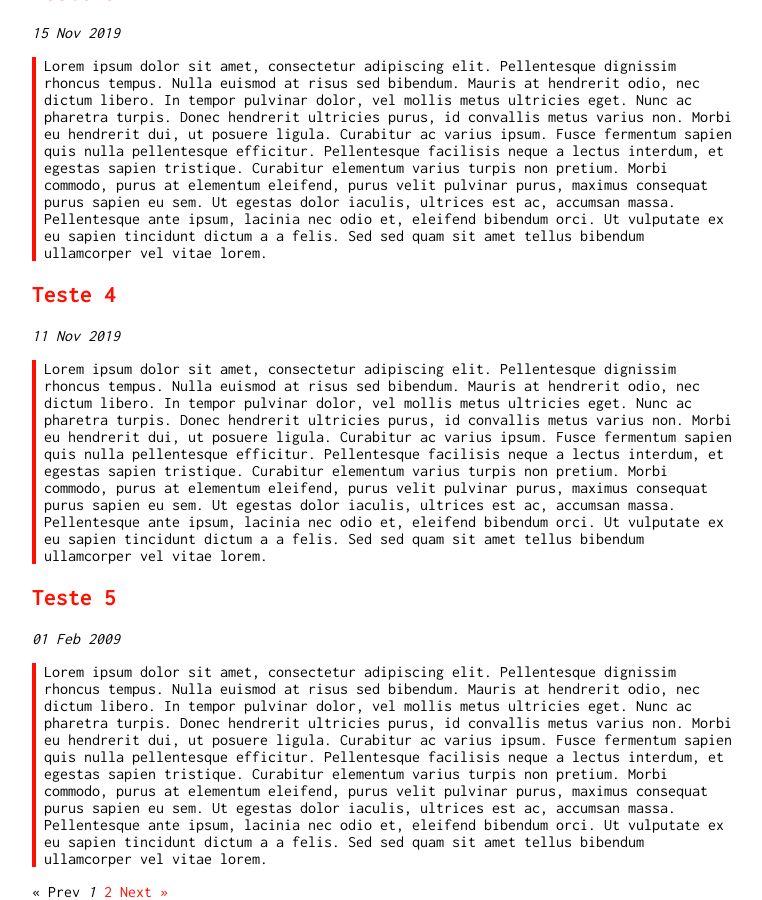
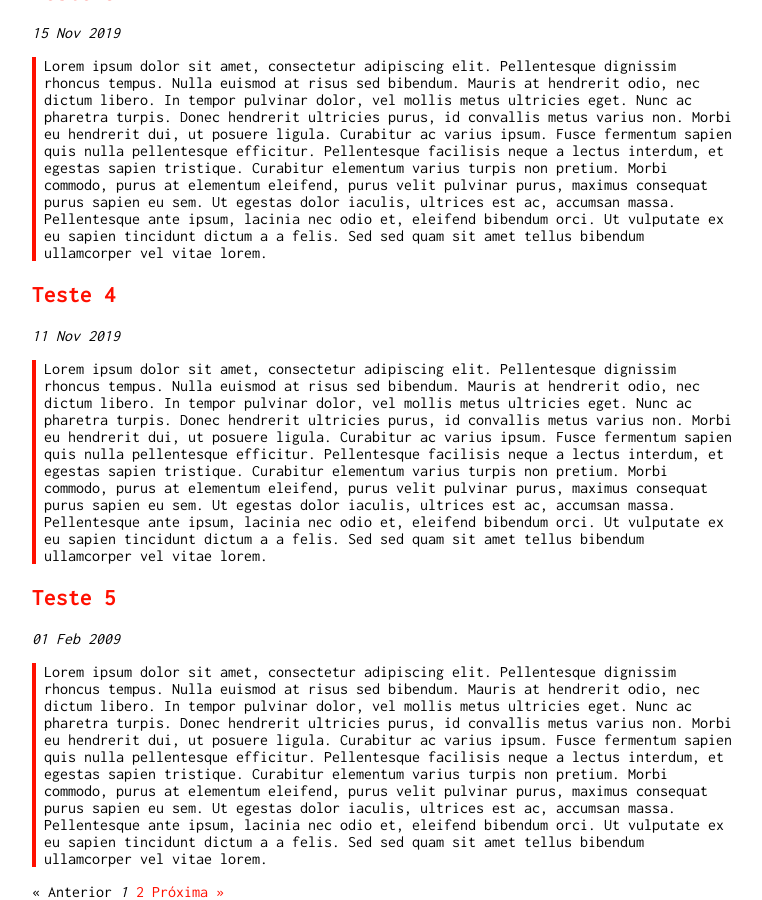
Before and after one commit to joaovvcarneiro/joaovvcarneiro.github.io, a Jekyll site: the page built from blog/index.html, in a window 1280 px wide and 900 px high, scrolled down 813 px. Shown: the whole window, without its empty margins (258-1020 px from the left). Built offline with Jekyll 4.4.1, drawn with Linux system fonts in a browser that asks for light colours; the list of posts is cut into pages by our own code.

Commit message:
Update index.html

```diff
--- a/blog/index.html
+++ b/blog/index.html
@@ -21,9 +21,9 @@
     {% if paginator.total_pages > 1 %}
         <div class="pagination">
             {% if paginator.previous_page %}
-                <a href="{{ paginator.previous_page_path}}">&laquo; Prev</a>
+                <a href="{{ paginator.previous_page_path}}">&laquo; Anterior </a>
             {% else %}
-                <span>&laquo; Prev</span>
+                <span>&laquo; Anterior</span>
             {% endif %}
 
             {% for page in (1..paginator.total_pages) %}
@@ -37,9 +37,9 @@
             {% endfor %}
 
             {% if paginator.next_page %}
-              <a href="{{ paginator.next_page_path }}">Next &raquo;</a>
+              <a href="{{ paginator.next_page_path }}">Pr&oacute;xima &raquo;</a>
             {% else %}
-              <span>Next &raquo;</span>
+              <span>Pr&oacute;xima &raquo;</span>
             {% endif %}
         </div>
   {% endif %}
```
